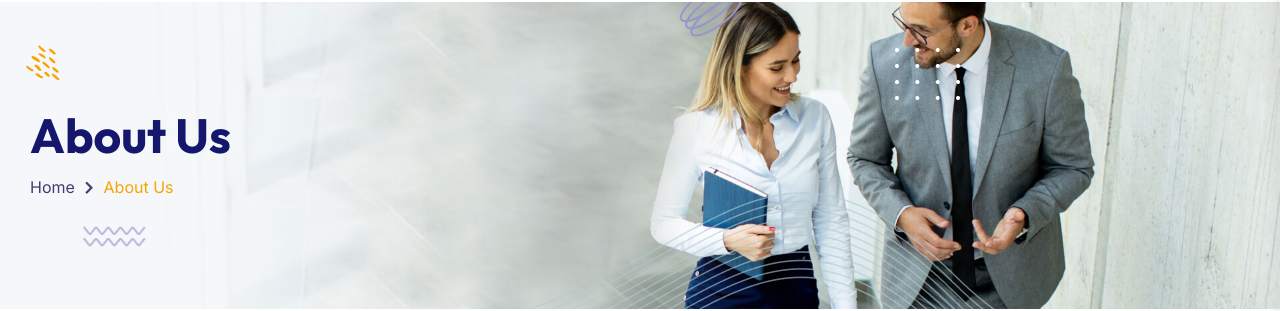
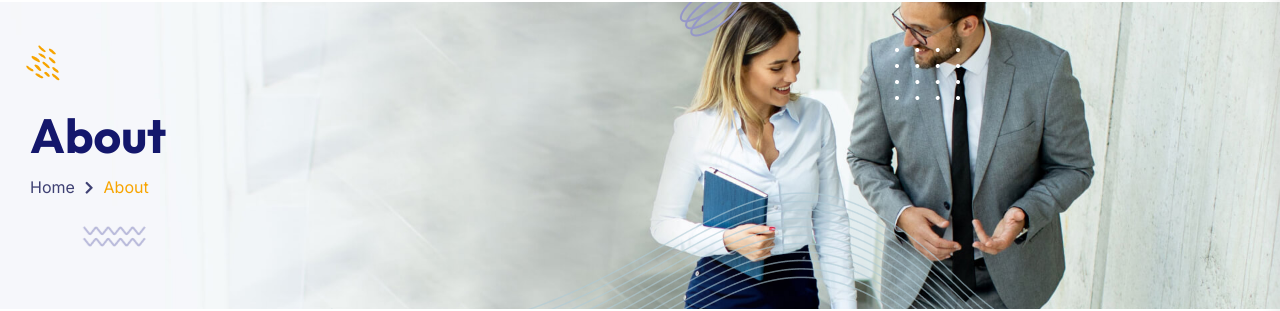
Before and after one commit to TheBaloch/OpsOdyssey, a Next.js app: page /about in a window 1280 px wide. Shown: the part 143-454 px from the top of the page. Built offline with nearby package versions, Linux system fonts and the light colour scheme.

Commit message:
commit check

```diff
--- a/app/about/page.js
+++ b/app/about/page.js
@@ -13,7 +13,7 @@ import Link from "next/link"
 export default function About() {
     return (
         <>
-            <Layout headerStyle={6} footerStyle={6} breadcrumbTitle="About Us" >
+            <Layout headerStyle={6} footerStyle={6} breadcrumbTitle="About " >
                 <div>
 
 
```
